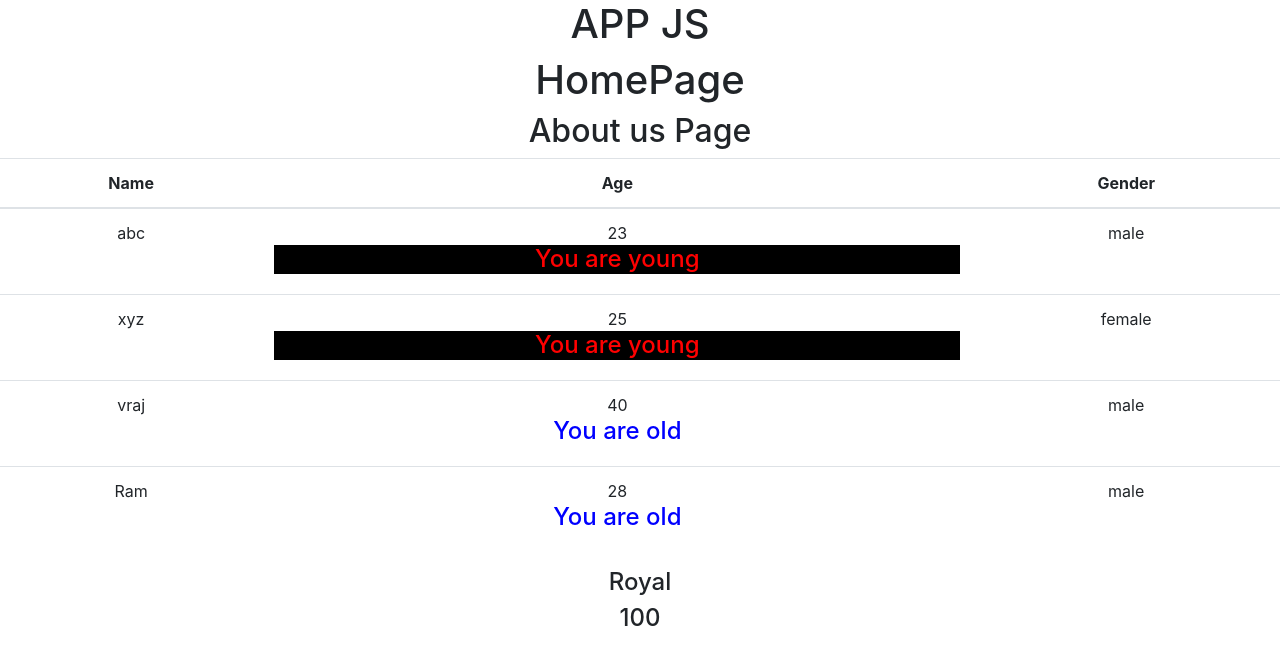
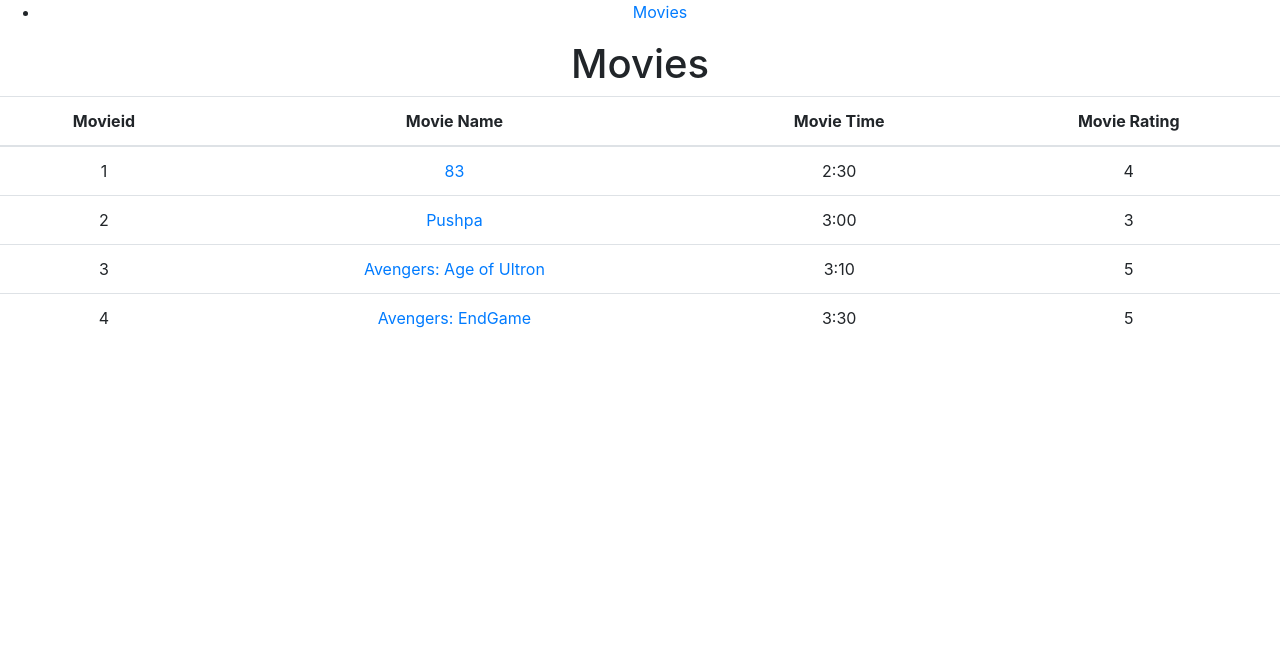
Before and after one commit to Vidit02/ReactLearning, a React (Create React App) app: page /movies in a window 1280 px wide. Shown: the top 664 px of the page. Built offline with nearby package versions, Linux system fonts and the light colour scheme.

Commit message:
Routing params

```diff
--- a/package.json
+++ b/package.json
@@ -8,6 +8,7 @@
     "@testing-library/user-event": "^13.5.0",
     "react": "^17.0.2",
     "react-dom": "^17.0.2",
+    "react-router-dom": "^6.2.2",
     "react-scripts": "5.0.0",
     "web-vitals": "^2.1.4"
   },
--- a/src/App.js
+++ b/src/App.js
@@ -2,6 +2,10 @@
 import './App.css';
 import { Home } from './components/Home';
 import { ContactUs } from './components/ContactUs';
+import { Route, Routes } from 'react-router-dom';
+import { Movies } from './components/Movies';
+import {MainMenu} from './components/MainMenu';
+import { MovieDetails } from './components/MovieDetails';
 
 function App() {
   // var name = "Vidit"
@@ -36,9 +40,14 @@
   // }
   return (
     <div className = "App">
-      <h1>APP JS</h1>
+      <MainMenu/>
+      <Routes>
+          <Route path='/movies' element={<Movies/>}></Route>
+          <Route path='/movies/moviedetails/:id' element={<MovieDetails/>}></Route>
+      </Routes>
+      {/* <h1>APP JS</h1>
       <Home  students = {students}/>
-      <ContactUs name = {name} x = {x}/>
+      <ContactUs name = {name} x = {x}/> */}
         {/* <h1>Hello</h1>
         <h2>{name}</h2>
         <h3>no is = {a + b}</h3>
--- /dev/null
+++ b/src/components/MainMenu.js
@@ -0,0 +1,16 @@
+import React from 'react'
+import { Link } from 'react-router-dom'
+
+export const MainMenu = () => {
+    return (
+        <div>
+            <ul>
+                <li>
+                    <Link to={"/movies"}>Movies</Link>
+                </li>
+            </ul>
+
+        </div>
+
+    )
+}
--- /dev/null
+++ b/src/components/MovieDetails.js
@@ -0,0 +1,11 @@
+import React from 'react'
+import { useParams } from 'react-router-dom'
+
+export const MovieDetails = () => {
+    var id = useParams().id;
+  return (
+    <div><h1>MovieDetails</h1>
+        <h2>id : {id}</h2>
+    </div>
+  )
+}
--- /dev/null
+++ b/src/components/Movies.js
@@ -0,0 +1,60 @@
+import React from 'react'
+import { Link } from 'react-router-dom'
+
+export const Movies = () => {
+    var movieObj = [
+        {
+            id: 1,
+            name: "83",
+            rating: "4",
+            time: "2:30"
+        },
+        {
+            id: 2,
+            name: "Pushpa",
+            rating: "3",
+            time: "3:00"
+        },
+        {
+            id: 3,
+            name: "Avengers: Age of Ultron",
+            rating: "5",
+            time: "3:10"
+        },
+        {
+            id: 4,
+            name: "Avengers: EndGame",
+            rating: "5",
+            time: "3:30"
+        }
+    ]
+    return (
+        <div>
+            <h1>Movies</h1>
+            <table class="table">
+                <thead>
+                    <tr>
+                        <th scope="col">Movieid</th>
+                        <th scope="col">Movie Name</th>
+                        <th scope="col">Movie Time</th>
+                        <th scope="col">Movie Rating</th>
+                    </tr>
+                </thead>
+                <tbody>
+                    {
+                        movieObj.map((moviedet) => {
+                            return (
+                                <tr>
+                                    <td>{moviedet.id}</td>
+                                    <td><Link to={`/movies/moviedetails/${moviedet.id}`}>{moviedet.name}</Link></td>
+                                    <td>{moviedet.time}</td>
+                                    <td>{moviedet.rating}</td>
+                                </tr>
+                            )
+                        })
+                    }
+                </tbody>
+            </table>
+        </div>
+    )
+}
--- a/src/index.js
+++ b/src/index.js
@@ -3,11 +3,12 @@
 import './index.css';
 import App from './App';
 import reportWebVitals from './reportWebVitals';
+import { BrowserRouter } from 'react-router-dom';
 
 ReactDOM.render(
-  <React.StrictMode>
+  <BrowserRouter>
     <App />
-  </React.StrictMode>,
+  </BrowserRouter>,
   document.getElementById('root')
 );
 
```
Also changed, not shown: 1 other file (tests, documents, lock files or other folders).
